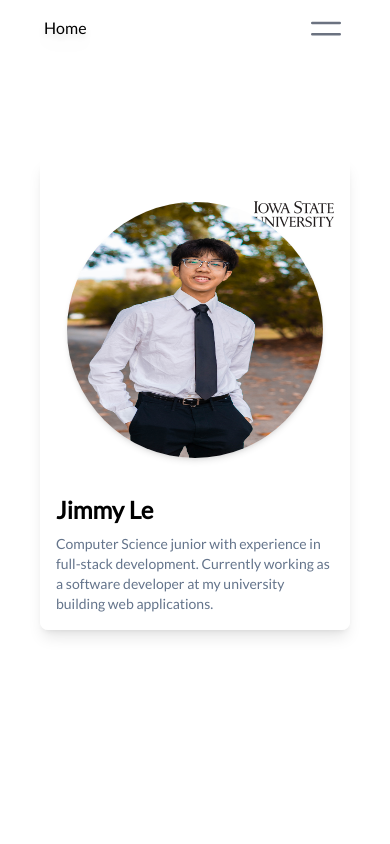
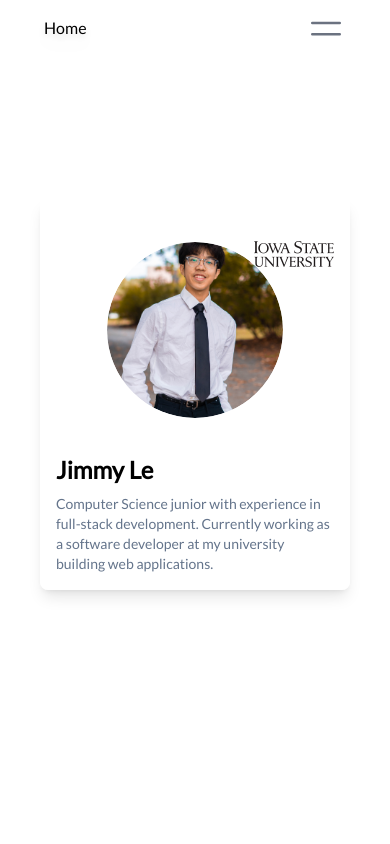
Before and after one commit to Karcadian/Karcadian.github.io, a Vue app: page / in a window 390 px wide. Shown: the top 844 px of the page. Built offline with nearby package versions, Linux system fonts and the light colour scheme.

Commit message:
Updating mobile view.

```diff
--- a/src/views/LandingView.vue
+++ b/src/views/LandingView.vue
@@ -10,11 +10,14 @@
                     alt="University Logo"
                 />
             </div>
-
-            <img
-                :class="['w-64 h-64 md:w-72 md:h-72 lg:w-96 lg:h-96 rounded-full shadow-md transition-all motion-reduce:transition-none duration-500 delay-[400ms]', showTransition ? 'translate-y-0 opacity-1' : '-translate-y-4 opacity-0']"
-                :src="getImageUrl(content.portraitLink)"
-            />
+            <div class="relative w-44 h-44 md:w-60 md:h-60 lg:w-80 lg:h-80 overflow-hidden rounded-full">
+                <img
+                    :class="['w-full h-full object-cover rounded-full transition-all motion-reduce:transition-none duration-500 delay-[400ms]', showTransition ? 'translate-y-0 opacity-1' : '-translate-y-4 opacity-0']"
+                    :src="getImageUrl(content.portraitLink)"
+                    alt="Profile Picture"
+                    class="object-cover object-center"
+                />
+            </div>
             <div class="flex flex-col space-y-2">
                 <p :class="['text-lg lg:text-xl transition-all motion-reduce:transition-none duration-500 delay-[500ms]', showTransition ? 'translate-y-0 opacity-1' : '-translate-y-4 opacity-0']">{{ content.intro }}</p>
                 <h1 :class="['text-2xl lg:text-4xl font-bold transition-all motion-reduce:transition-none duration-500 delay-[550ms]', showTransition ? 'translate-y-0 opacity-1' : '-translate-y-4 opacity-0']">{{ content.name }}</h1>
@@ -45,4 +48,9 @@ let getImageUrl = (path) => {
 section {
     position: relative;
 }
+
+.adjust-image {
+    position: relative;
+    top: -20%; /* Adjust as needed */
+}
 </style>
```
Also changed, not shown: src/portfolio.js (+5 -5 lines).
